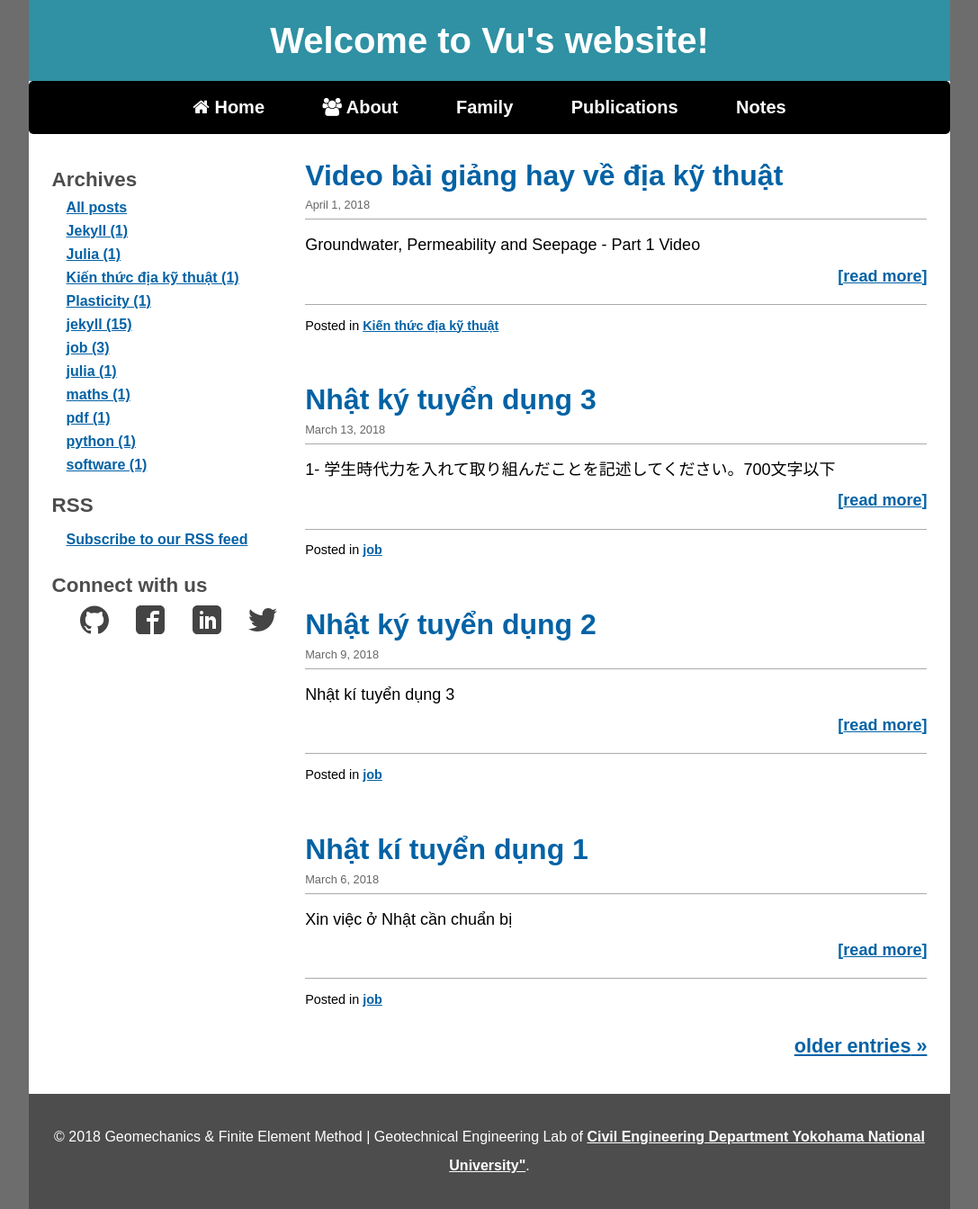
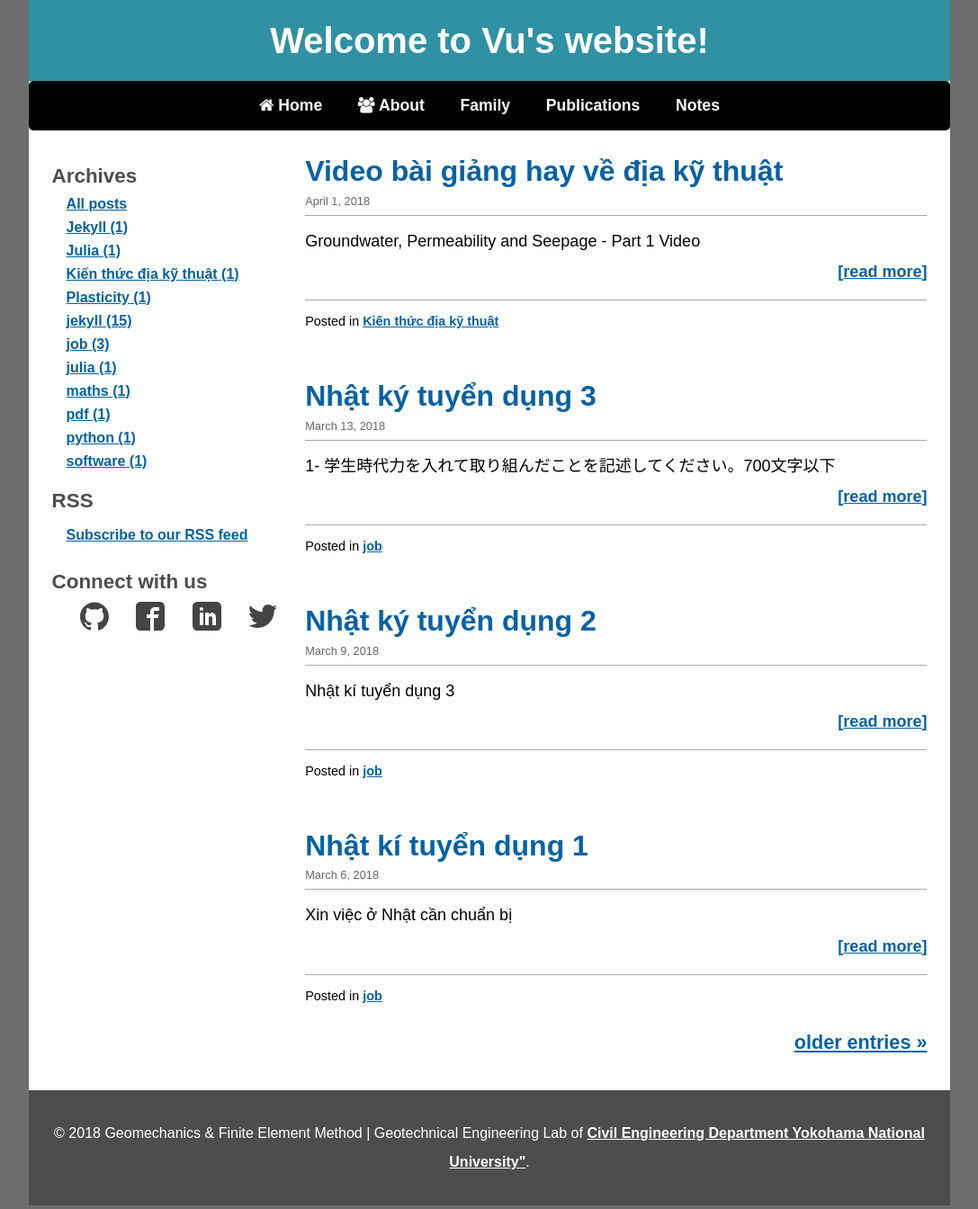
Before and after one commit to quangvunp/geomechanics, a Jekyll site: the page built from index.html, in a window 1280 px wide. Shown: the whole page at 90% size, without its empty margins (96-1183 px from the left). Built offline with Jekyll 4.4.1, drawn with Linux system fonts in a browser that asks for light colours; the list of posts is cut into pages by our own code.

Commit message:
Update main.css

```diff
--- a/css/main.css
+++ b/css/main.css
@@ -47,7 +47,7 @@
 }
 
 #navbar ul li ul li a {
-	padding: 8px 14px;
+	padding: 4px 8px;
 }
 
 #navbar ul li ul li a:hover {
@@ -57,9 +57,9 @@
 
 #navbar ul li a {
 	text-decoration: none;
-	font-size: 125%;
+	font-size: 110%;
 	font-family: Arial;
-	padding: .5em 1.5em;
+	padding: .5em 1.0em;
 	color: #fff ; /* #fff;*/
 	background-color: #000;
 	display: block;
@@ -68,7 +68,7 @@
 #navbar ul li a:hover {
 	text-decoration: none;
 	font-family: Arial;
-	padding: .5em 1.5em;
+	padding: .5em 1.0em;
 	color: black;
 	background-color: white;
 	border-radius: 6px;
```
